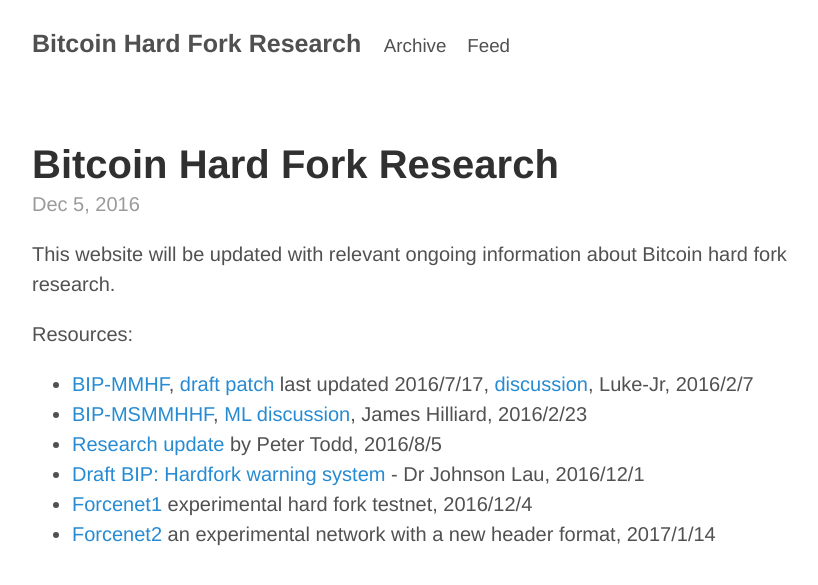
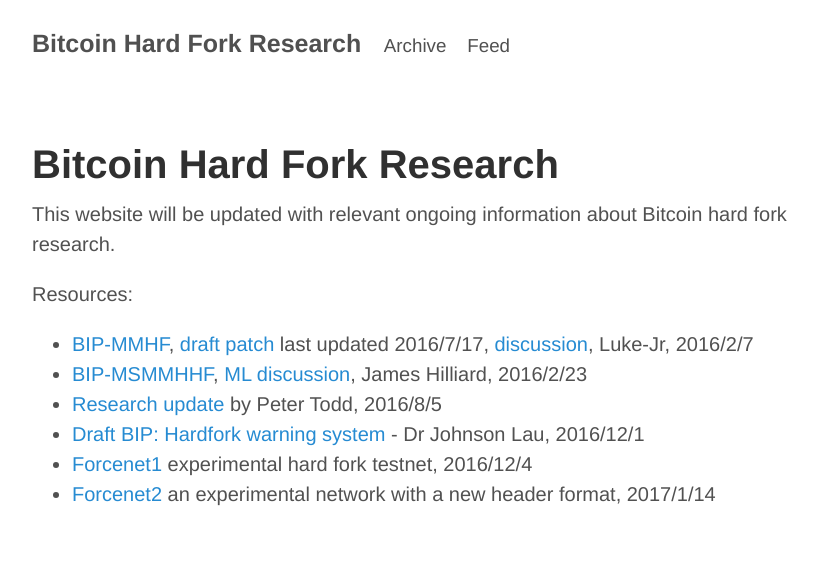
Before and after one commit to bitcoinhardforkresearch/bitcoinhardforkresearch.github.io, a Jekyll site: the page built from index.html, in a window 1280 px wide. Shown: the top 585 px of the page, without its empty margins (228-1046 px from the left). Built offline with Jekyll 4.4.1, drawn with Linux system fonts in a browser that asks for light colours.

Commit message:
Remove date

```diff
--- a/index.html
+++ b/index.html
@@ -12,7 +12,7 @@
       {{ post.title }}
     </a>
   </h1>
-  <div class="post-date">{{ post.date | date: "%b %-d, %Y" }}</div>
+  <!-- div class="post-date">{{ post.date | date: "%b %-d, %Y" }}</div -->
   {{ post.content }}
 </article>
 
```
